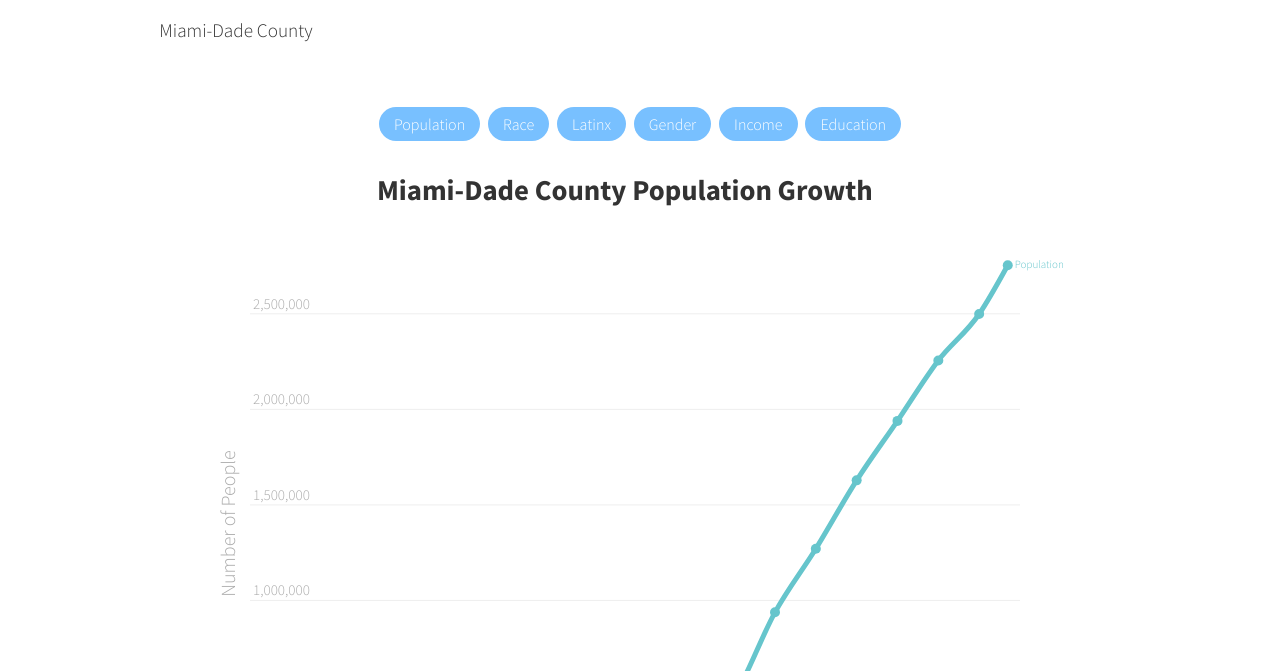
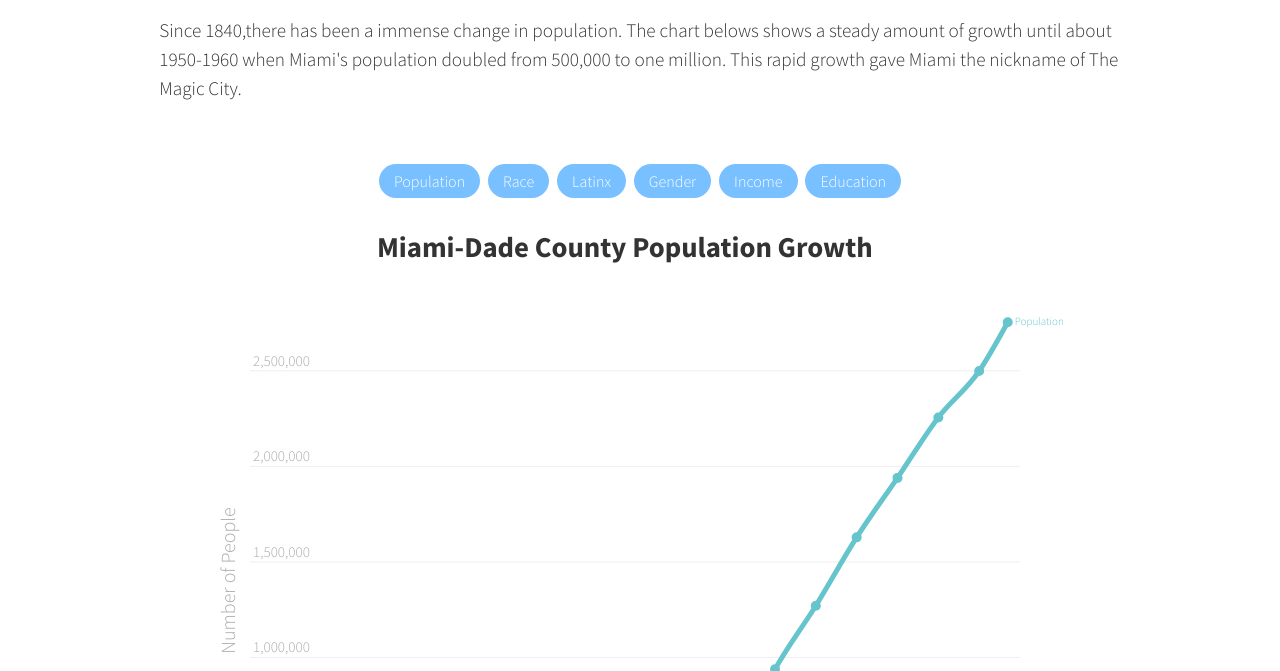
Before and after one commit to soymelissag/Magic-City, a website: page Demographics.html in a window 1280 px wide. Shown: the part 129-800 px from the top of the page. Drawn offline with nearby package versions, Linux system fonts and the light colour scheme; files that its build step writes are made by us from their sources.

Commit message:
add description

```diff
--- a/Demographics.html
+++ b/Demographics.html
@@ -25,7 +25,7 @@
 <br>
 <div class="content">
   <h1 class="heading">Population</h1>
-  <p class="description">Miami-Dade County </p>
+  <p class="description"> Since 1840,there has been a immense change in population. The chart belows shows a steady amount of growth until about 1950-1960 when Miami's population doubled from 500,000 to one million. This rapid growth gave Miami the nickname of The Magic City.</p>
 <br>
 <div class="scrollmenu">
     <a href="Demographics.html" class="button"> Population</a>
@@ -39,6 +39,7 @@
 
   <div id="population" class="container-fluid bg-2 text-center">
     <div class="population"> <h2> Miami-Dade County Population Growth</h2>
+
 
 
 
```
